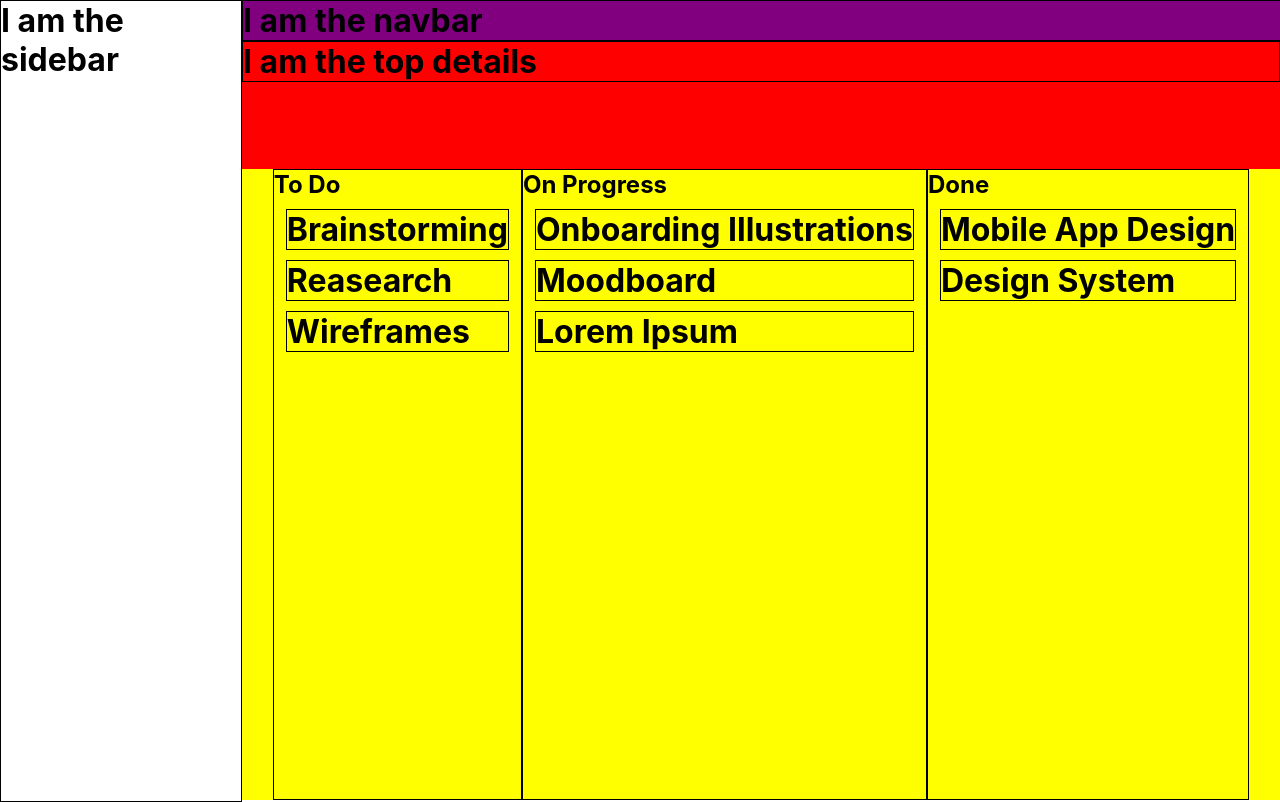
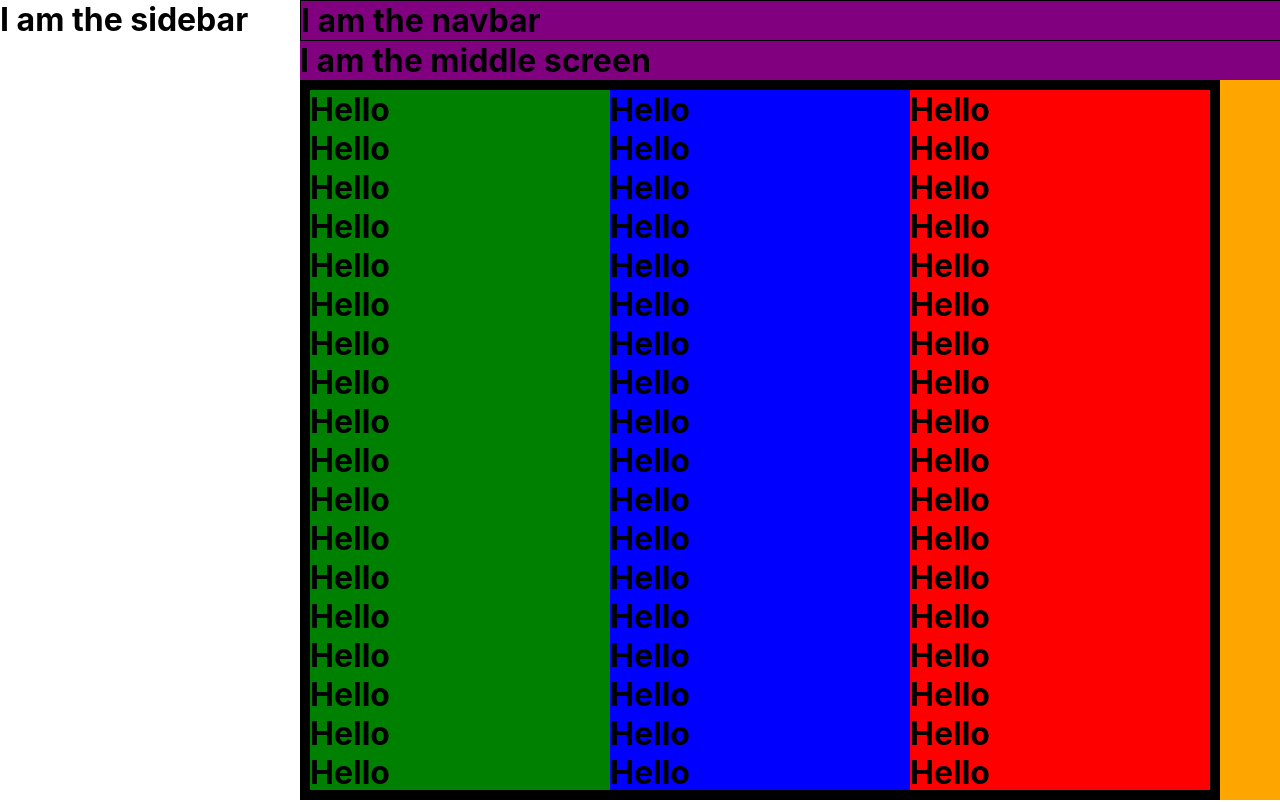
Before and after one commit to ARJUN-SABU/kanban-clone, a React (Create React App) app: page / in a window 1280 px wide. Built offline with nearby package versions, Linux system fonts and the light colour scheme.

Commit message:
Changed the basic skeletal structure

```diff
--- a/src/App.css
+++ b/src/App.css
@@ -6,17 +6,6 @@
 .app {
   display: flex;
   min-height: 100vh;
+  width: 100vw;
+  /* overflow-x: hidden; */
 }
-
-.app__sidebarContainer {
-  border: 1px solid black;
-  height: 100vh;
-  width: 240px;
-  /* overflow-y: scroll; */
-}
-
-.app__navbarAndBoardScreenContainer {
-  background-color: yellow;
-  height: 100vh;
-  flex: 1;
-}
--- a/src/App.js
+++ b/src/App.js
@@ -8,12 +8,8 @@ import NavbarAndBoardScreen from "./components/NavbarAndBoardScreen";
 function App() {
   return (
     <div className="app">
-      <div className="app__sidebarContainer">
-        <Sidebar />
-      </div>
-      <div className="app__navbarAndBoardScreenContainer">
-        <NavbarAndBoardScreen />
-      </div>
+      <Sidebar />
+      <NavbarAndBoardScreen />
     </div>
   );
 }
--- a/src/components/BoardScreen.js
+++ b/src/components/BoardScreen.js
@@ -11,62 +11,13 @@ import Board from "./Board";
 import cardData from "../data/cardData.json";
 
 function BoardScreen() {
-  //logic to hanlde drag and drop of cards between the boards
-  useEffect(() => {
-    const draggables = document.querySelectorAll(".card--draggable");
-    const containers = document.querySelectorAll(".board");
-
-    draggables.forEach((draggable) => {
-      draggable.addEventListener("dragstart", () => {
-        draggable.classList.add("dragging");
-      });
-
-      draggable.addEventListener("dragend", () => {
-        draggable.classList.remove("dragging");
-      });
-    });
-
-    containers.forEach((container) => {
-      container.addEventListener("dragover", (e) => {
-        e.preventDefault();
-        const afterElement = getDragAfterElement(container, e.clientY);
-        console.log(afterElement);
-        const currentDraggable = document.querySelector(".dragging");
-
-        if (!afterElement) {
-          container.appendChild(currentDraggable);
-        } else {
-          container.insertBefore(currentDraggable, afterElement);
-        }
-      });
-    });
-
-    function getDragAfterElement(container, cursorYPosition) {
-      const draggableElements = [
-        ...container.querySelectorAll(".card--draggable:not(.dragging)"),
-      ];
-      return draggableElements.reduce(
-        (closest, child) => {
-          const box = child.getBoundingClientRect();
-          const offset = cursorYPosition - (box.top + box.height / 2);
-          if (offset < 0 && offset > closest.offset) {
-            return { offset: offset, element: child };
-          } else {
-            return closest;
-          }
-        },
-        { offset: Number.NEGATIVE_INFINITY }
-      ).element;
-    }
-  }, []);
-
   return (
     <div className="boardScreen">
-      <div className="boardScreen__top">
+      {/* <div className="boardScreen__top">
         <h1>I am the top details</h1>
-      </div>
+      </div> */}
       <div className="boardScreen__boardsAndCards">
-        <div className="boardScreen__boardsAndCards__boardContainer">
+        {/* <div className="boardScreen__boardsAndCards__boardContainer">
           <div className="boardScreen__boardsAndCards__boardInformation">
             <h2>To Do</h2>
           </div>
@@ -83,6 +34,198 @@ function BoardScreen() {
             <h2>Done</h2>
           </div>
           <Board boardData={cardData.doneCards} />
+        </div> */}
+        <div
+          style={{
+            width: "300px",
+            height: "100%",
+            overflowY: "scroll",
+            backgroundColor: "green",
+          }}
+        >
+          <h1>Hello</h1>
+          <h1>Hello</h1>
+          <h1>Hello</h1>
+          <h1>Hello</h1>
+          <h1>Hello</h1>
+          <h1>Hello</h1>
+          <h1>Hello</h1>
+          <h1>Hello</h1>
+          <h1>Hello</h1>
+          <h1>Hello</h1>
+          <h1>Hello</h1>
+          <h1>Hello</h1>
+          <h1>Hello</h1>
+          <h1>Hello</h1>
+          <h1>Hello</h1>
+          <h1>Hello</h1>
+          <h1>Hello</h1>
+          <h1>Hello</h1>
+          <h1>Hello</h1>
+          <h1>Hello</h1>
+          <h1>Hello</h1>
+          <h1>Hello</h1>
+          <h1>Hello</h1>
+          <h1>Hello</h1>
+          <h1>Hello</h1>
+          <h1>Hello</h1>
+          <h1>Hello</h1>
+          <h1>Hello</h1>
+          <h1>Hello</h1>
+          <h1>Hello</h1>
+          <h1>Hello</h1>
+          <h1>Hello</h1>
+          <h1>Hello</h1>
+          <h1>Hello</h1>
+          <h1>Hello</h1>
+          <h1>Hello</h1>
+          <h1>Hello</h1>
+          <h1>Hello</h1>
+          <h1>Hello</h1>
+          <h1>Hello</h1>
+          <h1>Hello</h1>
+          <h1>Hello</h1>
+          <h1>Hello</h1>
+          <h1>Hello</h1>
+          <h1>Hello</h1>
+          <h1>Hello</h1>
+          <h1>Hello</h1>
+          <h1>Hello</h1>
+          <h1>Hello</h1>
+          <h1>Hello</h1>
+          <h1>Hello</h1>
+          <h1>Hello</h1>
+          <h1>Hello</h1>
+          <h1>Hello</h1>
+          <h1>Hello</h1>
+        </div>
+        <div
+          style={{
+            width: "300px",
+            height: "100%",
+            overflowY: "scroll",
+            backgroundColor: "blue",
+          }}
+        >
+          <h1>Hello</h1>
+          <h1>Hello</h1>
+          <h1>Hello</h1>
+          <h1>Hello</h1>
+          <h1>Hello</h1>
+          <h1>Hello</h1>
+          <h1>Hello</h1>
+          <h1>Hello</h1>
+          <h1>Hello</h1>
+          <h1>Hello</h1>
+          <h1>Hello</h1>
+          <h1>Hello</h1>
+          <h1>Hello</h1>
+          <h1>Hello</h1>
+          <h1>Hello</h1>
+          <h1>Hello</h1>
+          <h1>Hello</h1>
+          <h1>Hello</h1>
+          <h1>Hello</h1>
+          <h1>Hello</h1>
+          <h1>Hello</h1>
+          <h1>Hello</h1>
+          <h1>Hello</h1>
+          <h1>Hello</h1>
+          <h1>Hello</h1>
+          <h1>Hello</h1>
+          <h1>Hello</h1>
+          <h1>Hello</h1>
+          <h1>Hello</h1>
+          <h1>Hello</h1>
+          <h1>Hello</h1>
+          <h1>Hello</h1>
+          <h1>Hello</h1>
+          <h1>Hello</h1>
+          <h1>Hello</h1>
+          <h1>Hello</h1>
+          <h1>Hello</h1>
+          <h1>Hello</h1>
+          <h1>Hello</h1>
+          <h1>Hello</h1>
+          <h1>Hello</h1>
+          <h1>Hello</h1>
+          <h1>Hello</h1>
+          <h1>Hello</h1>
+          <h1>Hello</h1>
+          <h1>Hello</h1>
+          <h1>Hello</h1>
+          <h1>Hello</h1>
+          <h1>Hello</h1>
+          <h1>Hello</h1>
+          <h1>Hello</h1>
+          <h1>Hello</h1>
+          <h1>Hello</h1>
+          <h1>Hello</h1>
+          <h1>Hello</h1>
+        </div>
+        <div
+          style={{
+            width: "300px",
+            height: "100%",
+            overflowY: "scroll",
+            backgroundColor: "red",
+          }}
+        >
+          <h1>Hello</h1>
+          <h1>Hello</h1>
+          <h1>Hello</h1>
+          <h1>Hello</h1>
+          <h1>Hello</h1>
+          <h1>Hello</h1>
+          <h1>Hello</h1>
+          <h1>Hello</h1>
+          <h1>Hello</h1>
+          <h1>Hello</h1>
+          <h1>Hello</h1>
+          <h1>Hello</h1>
+          <h1>Hello</h1>
+          <h1>Hello</h1>
+          <h1>Hello</h1>
+          <h1>Hello</h1>
+          <h1>Hello</h1>
+          <h1>Hello</h1>
+          <h1>Hello</h1>
+          <h1>Hello</h1>
+          <h1>Hello</h1>
+          <h1>Hello</h1>
+          <h1>Hello</h1>
+          <h1>Hello</h1>
+          <h1>Hello</h1>
+          <h1>Hello</h1>
+          <h1>Hello</h1>
+          <h1>Hello</h1>
+          <h1>Hello</h1>
+          <h1>Hello</h1>
+          <h1>Hello</h1>
+          <h1>Hello</h1>
+          <h1>Hello</h1>
+          <h1>Hello</h1>
+          <h1>Hello</h1>
+          <h1>Hello</h1>
+          <h1>Hello</h1>
+          <h1>Hello</h1>
+          <h1>Hello</h1>
+          <h1>Hello</h1>
+          <h1>Hello</h1>
+          <h1>Hello</h1>
+          <h1>Hello</h1>
+          <h1>Hello</h1>
+          <h1>Hello</h1>
+          <h1>Hello</h1>
+          <h1>Hello</h1>
+          <h1>Hello</h1>
+          <h1>Hello</h1>
+          <h1>Hello</h1>
+          <h1>Hello</h1>
+          <h1>Hello</h1>
+          <h1>Hello</h1>
+          <h1>Hello</h1>
+          <h1>Hello</h1>
         </div>
       </div>
     </div>
--- /dev/null
+++ b/src/components/MiddleScreen.js
@@ -0,0 +1,11 @@
+import "../styles/MiddleScreen.css";
+
+function MiddleScreen() {
+  return (
+    <div>
+      <h1>I am the middle screen</h1>
+    </div>
+  );
+}
+
+export default MiddleScreen;
--- a/src/components/NavbarAndBoardScreen.js
+++ b/src/components/NavbarAndBoardScreen.js
@@ -4,11 +4,13 @@ import "../styles/NavbarAndBoardScreen.css";
 //components
 import Navbar from "./Navbar";
 import BoardScreen from "./BoardScreen";
+import MiddleScreen from "./MiddleScreen";
 
 function NavbarAndBoardScreen() {
   return (
     <div className="navbarAndBoardScreen">
       <Navbar />
+      <MiddleScreen />
       <BoardScreen />
     </div>
   );
--- a/src/components/Sidebar.js
+++ b/src/components/Sidebar.js
@@ -3,7 +3,7 @@ import "../styles/Sidebar.css";
 
 function Sidebar() {
   return (
-    <div>
+    <div className="sidebar">
       <h1>I am the sidebar</h1>
     </div>
   );
--- a/src/styles/Board.css
+++ b/src/styles/Board.css
@@ -1,5 +1,7 @@
 .board {
-  /* border: 1px solid black; */
-  height: 600px;
+  background-color: aliceblue;
+  border: 1px solid black;
+  width: 300px;
+  height: 400px !important;
   overflow-y: scroll;
 }
--- a/src/styles/BoardScreen.css
+++ b/src/styles/BoardScreen.css
@@ -1,29 +1,27 @@
 .boardScreen {
-  background-color: red;
+  background-color: orange;
   width: 100%;
   flex: 1;
   display: flex;
   flex-direction: column;
   justify-content: space-between;
-  overflow-y: scroll;
+  /* align-items: center; */
+  /* overflow-y: scroll; */
+  overflow-x: scroll;
 }
 
 .boardScreen__top {
   border: 1px solid black;
+  /* width: 100%; */
 }
 
 .boardScreen__boardsAndCards {
-  width: 100%;
-  background-color: yellow;
-  /* flex: 1; */
-  /* height: 600px; */
+  border: 10px solid black;
+  /* width: 100%px; */
   display: flex;
-  justify-content: center;
-  /* overflow-y: scroll; */
+  align-items: center;
+  width: max-content;
+  height: 100%;
+  overflow-x: scroll;
+  overflow-y: hidden;
 }
-.boardScreen__boardsAndCards__boardContainer {
-  border: 1px solid black;
-}
-.dragging {
-  opacity: 0.3 !important;
-}
--- a/src/styles/NavbarAndBoardScreen.css
+++ b/src/styles/NavbarAndBoardScreen.css
@@ -1,7 +1,9 @@
 .navbarAndBoardScreen {
   background-color: purple;
   height: 100vh;
-  width: 100%;
+  /* width: 100%; */
+  overflow-x: scroll;
+  flex: 1;
   display: flex;
   flex-direction: column;
 }
--- a/src/styles/Sidebar.css
+++ b/src/styles/Sidebar.css
@@ -0,0 +1,5 @@
+.sidebar {
+  width: 300px;
+  height: 100vh;
+  /* border: 3px solid black; */
+}
```
Also changed, not shown: src/styles/MiddleScreen.css (added).
